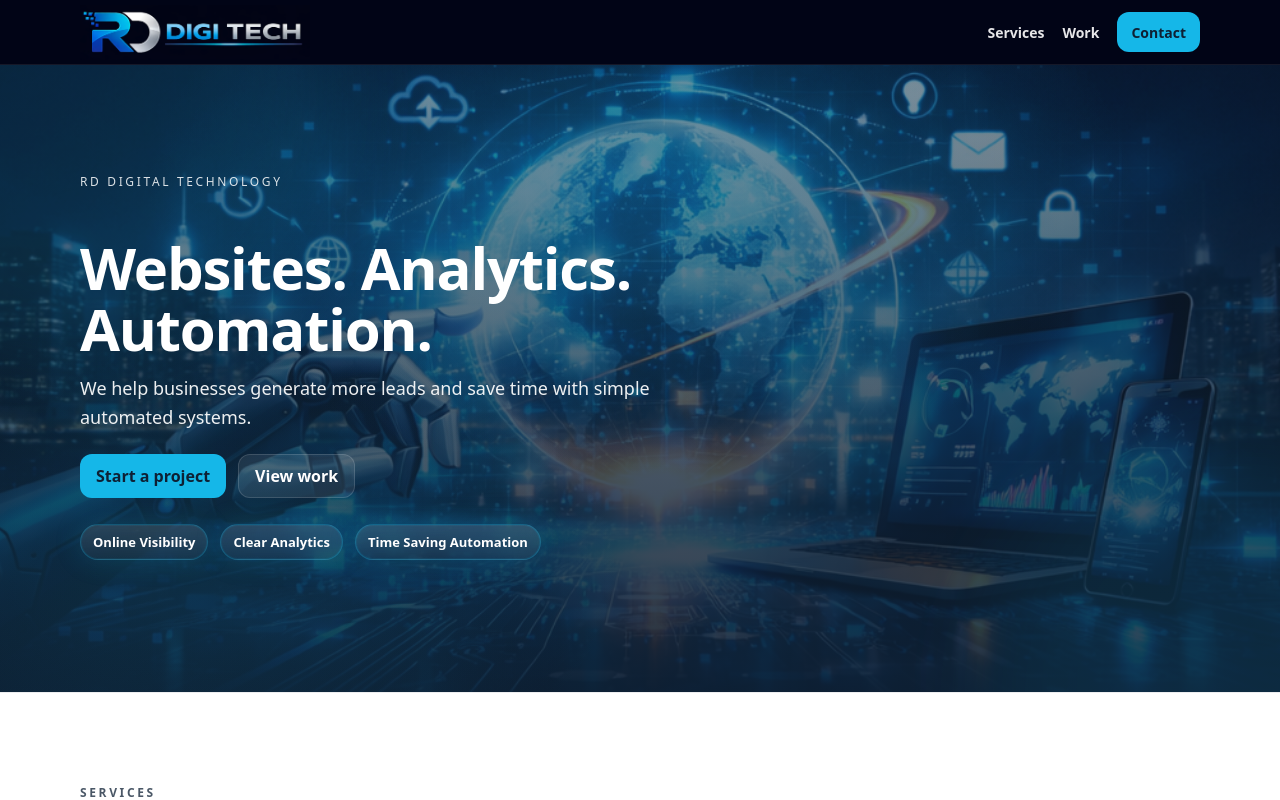
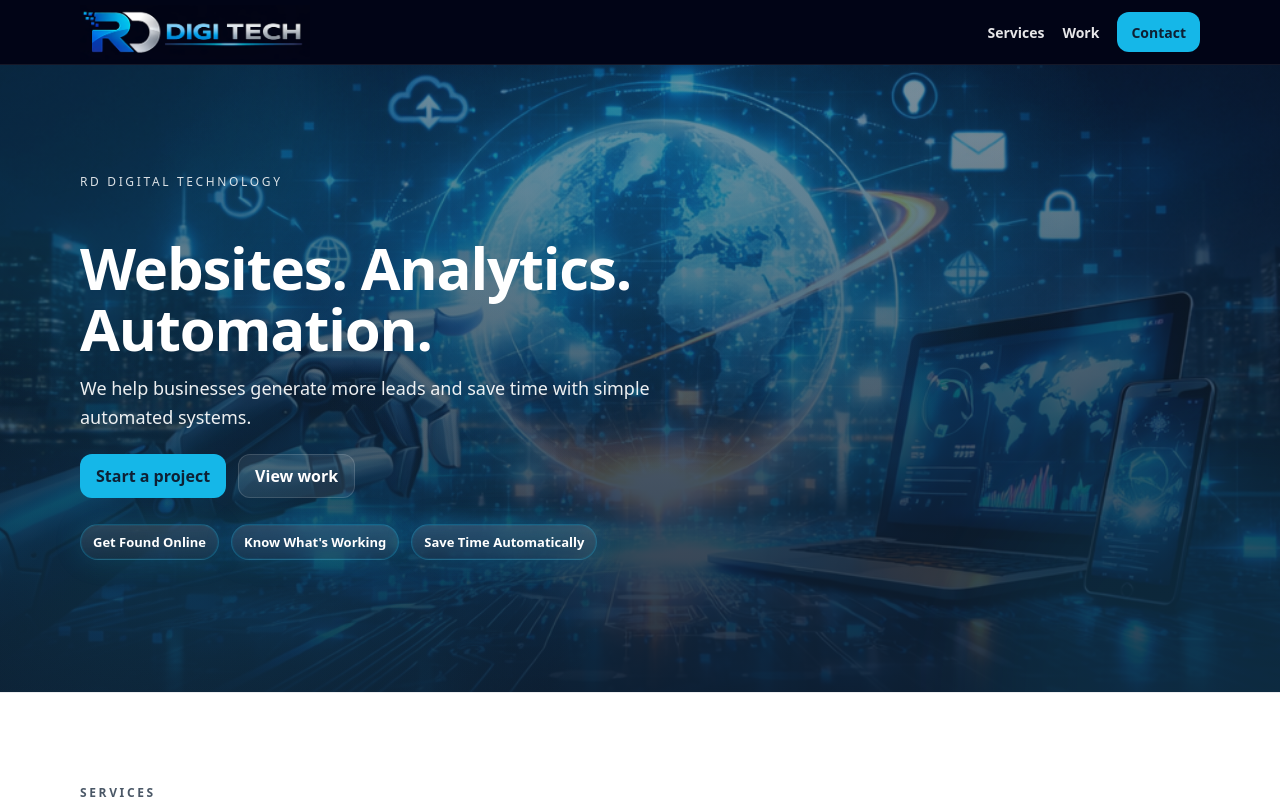
Before and after one commit to ralphdaryn/rddigitech, a React (Vite) app: page / in a window 1280 px wide. Shown: the top 800 px of the page. Built offline with nearby package versions, Linux system fonts and the light colour scheme.

Commit message:
style hero heading

```diff
--- a/src/sections/Hero/Hero.jsx
+++ b/src/sections/Hero/Hero.jsx
@@ -37,9 +37,9 @@ export default function Hero() {
         </div>
 
         <div className="hero__bubbles" aria-label="What we do">
-          <span className="hero__bubble">Online Visibility</span>
-          <span className="hero__bubble">Clear Analytics</span>
-          <span className="hero__bubble">Time Saving Automation</span>
+          <span className="hero__bubble">Get Found Online</span>
+          <span className="hero__bubble">Know What's Working</span>
+          <span className="hero__bubble">Save Time Automatically</span>
         </div>
       </Container>
     </section>
```
